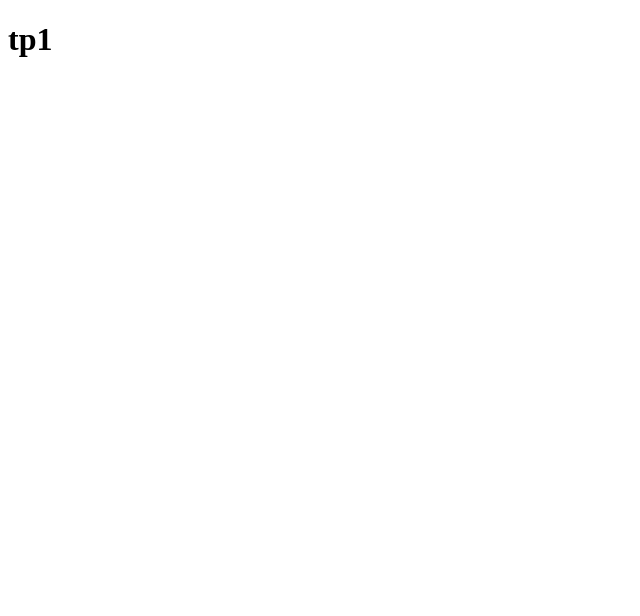
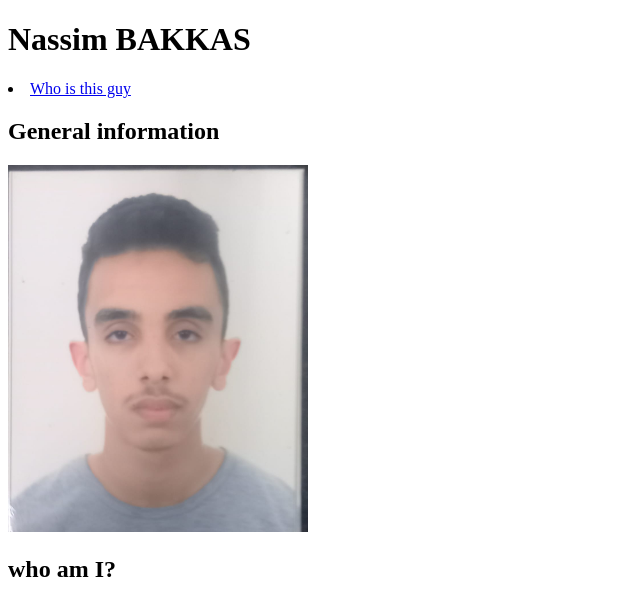
Before and after one commit to nassim-bakkas/enset-web-tp-1, a plain HTML site: page tp1.html in a window 1280 px wide. Shown: the whole page, without its empty margins (0-640 px from the left). Drawn offline with Linux system fonts and the light colour scheme.

Commit message:
image and name

```diff
--- a/tp1.html
+++ b/tp1.html
@@ -6,7 +6,18 @@
     <title>Document</title>
 </head>
 <body>
-    <h1>tp1</h1>
-
+    <header>
+        <h1>Nassim BAKKAS</h1>
+        <li><a href="#who-ami">Who is this guy</a></li>
+    </header>
+    <main>
+        <h2>General information</h2>
+        <section id="who-ami">
+        <img src="who am i.jpeg" width = "300">
+        <h2>who am I?</h2>
+        </section>
+    </main>
+    <footer>
+    </footer>
 </body>
 </html>
```
Also changed, not shown: who am i.jpeg (added).
